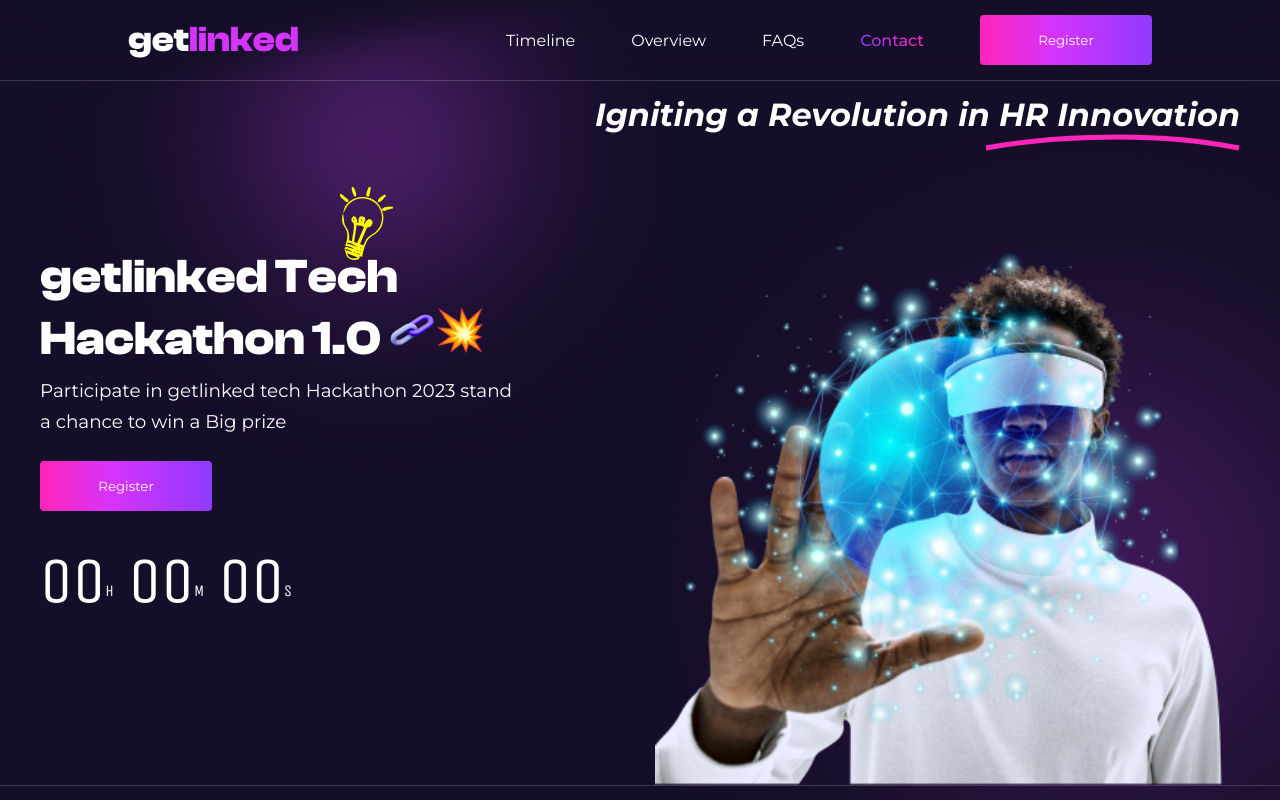
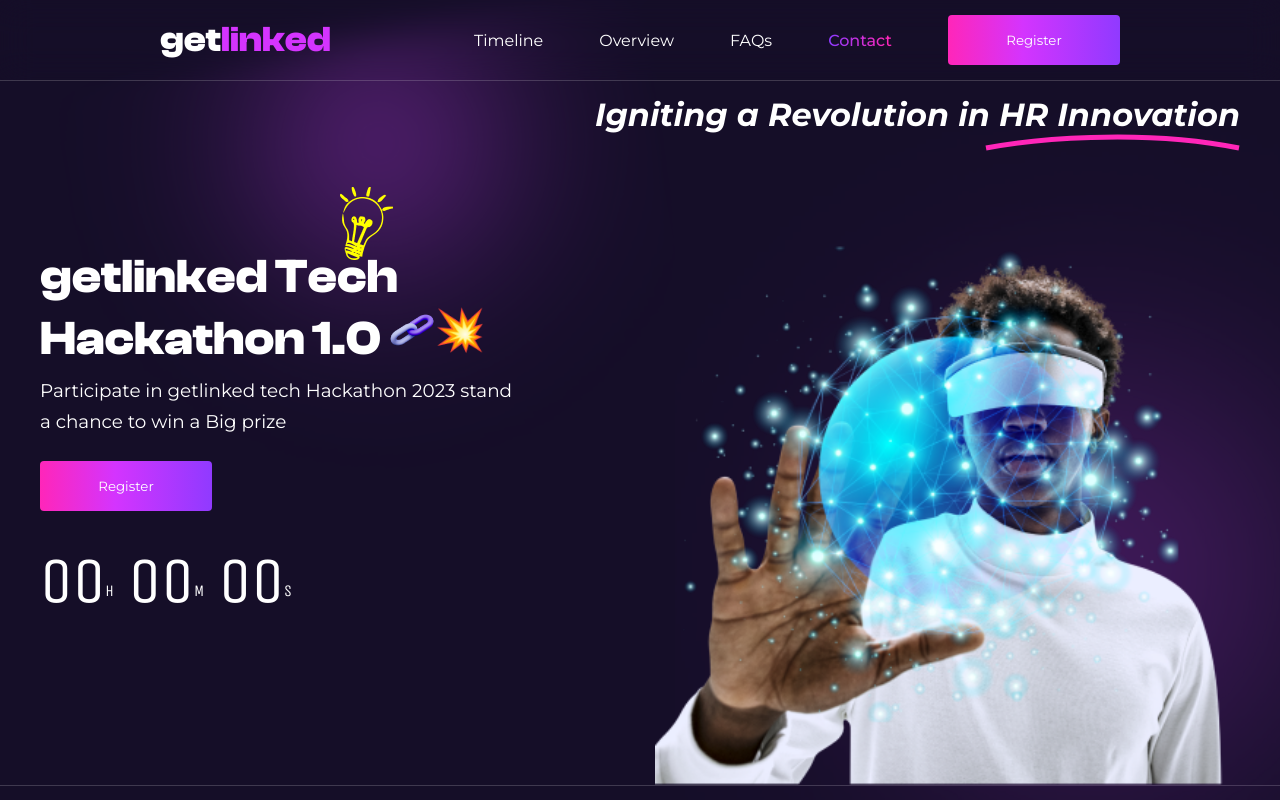
Before and after one commit to Elozino/getlinked-hackathon, a React (Vite) app: page / in a window 1280 px wide. Shown: the top 800 px of the page. Built offline with nearby package versions, Linux system fonts and the light colour scheme.

Commit message:
Update navbar padding to 10rem.

```diff
--- a/src/components/Navbar/navbar.css
+++ b/src/components/Navbar/navbar.css
@@ -12,7 +12,7 @@
   z-index: 10;
   height: 80px;
   width: 100%;
-  padding: 0 8rem;
+  padding: 0 10rem;
 }
 
 .navbar_logo {
```
